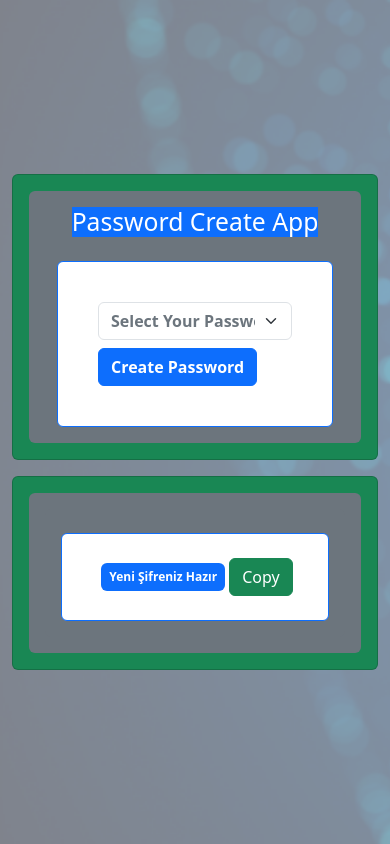
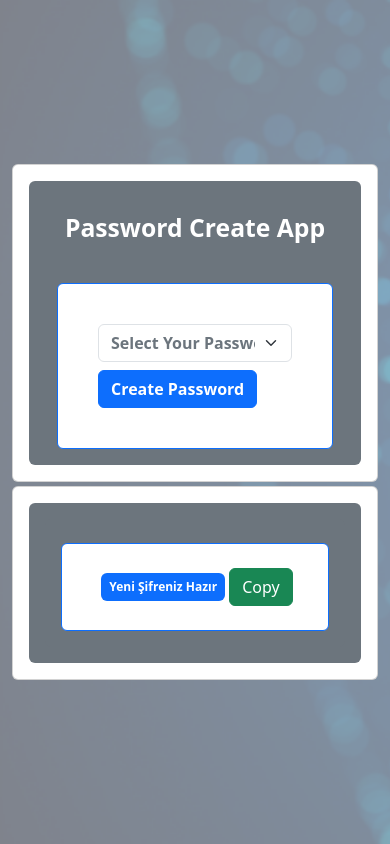
Before and after one commit to mertugrulfrontenddev/random-password, a React (Create React App) app: page / in a window 390 px wide. Built offline with nearby package versions, Linux system fonts and the light colour scheme.

Commit message:
responsive

```diff
--- a/src/App.js
+++ b/src/App.js
@@ -29,13 +29,13 @@ function App() {
     setPasskey([password]);
   }
   return (
-    <div className="container-fluid d-flex flex-column  gap-3 h-100">
+    <div className="container-fluid d-flex flex-column  gap-1 h-100">
       <div className="row">
         <div className="col-12 col-md-8 col-lg-6 mx-auto ">
           {/* Bu alan içerik için ayrıldı */}
-          <div className="card rounded p-3 bg-success">
+          <div className="card rounded p-3 bg-white ">
             <div className="card-body rounded bg-secondary d-flex flex-column justify-content-center align-items-center">
-              <h2 className="badge-lg bg-primary text-white mb-3">
+              <h2 className="badge-lg  text-white mb-3 p-3 fs-2 fw-bold">
                 Password Create App
               </h2>
               <LenghtSelector getSelectValue={getSelectValue} />
@@ -47,7 +47,7 @@ function App() {
       <div className="row">
         <div className="col-12 col-md-8 col-lg-6 mx-auto ">
           {/* Bu alan içerik için ayrıldı */}
-          <div className="card rounded p-3 bg-success">
+          <div className="card rounded p-3 bg-white">
             <div className="card-body rounded bg-secondary d-flex flex-column justify-content-center align-items-center">
               <ShowPassword passKeys={passkeys} />
             </div>
```
